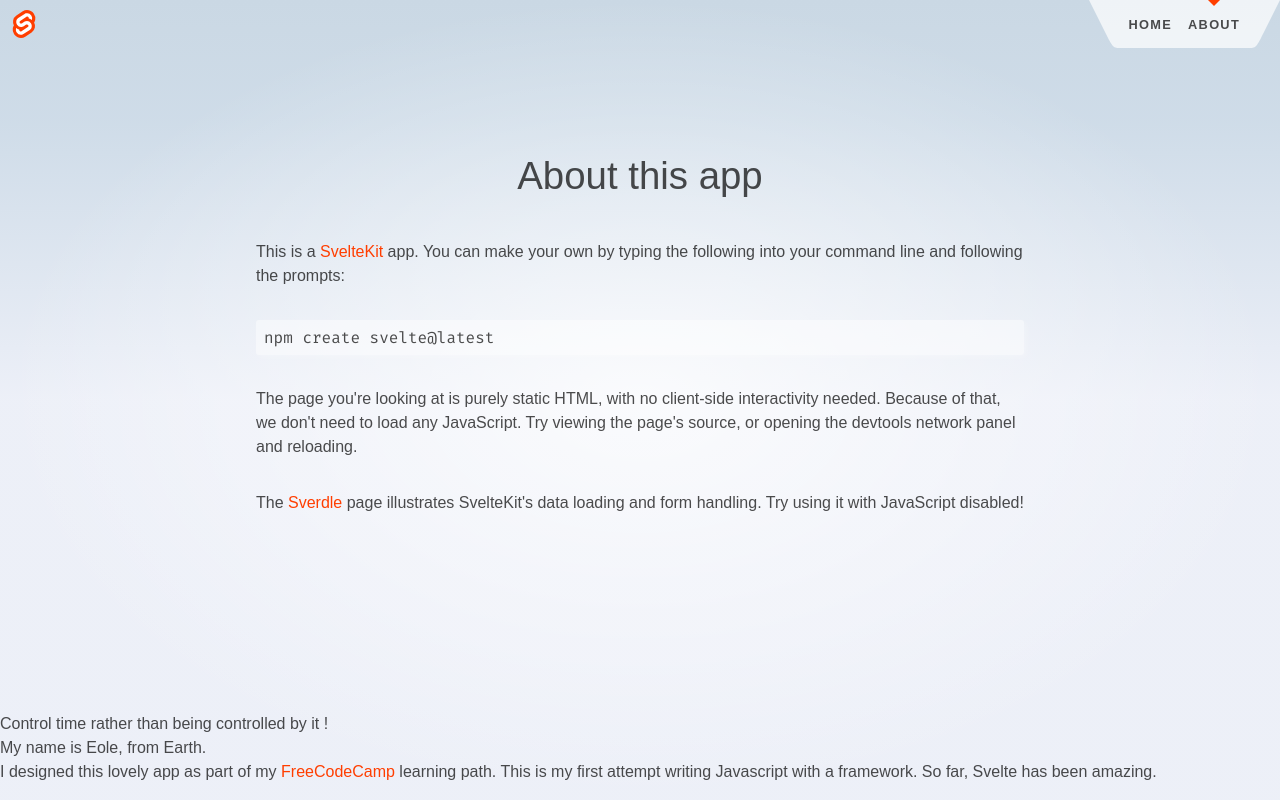
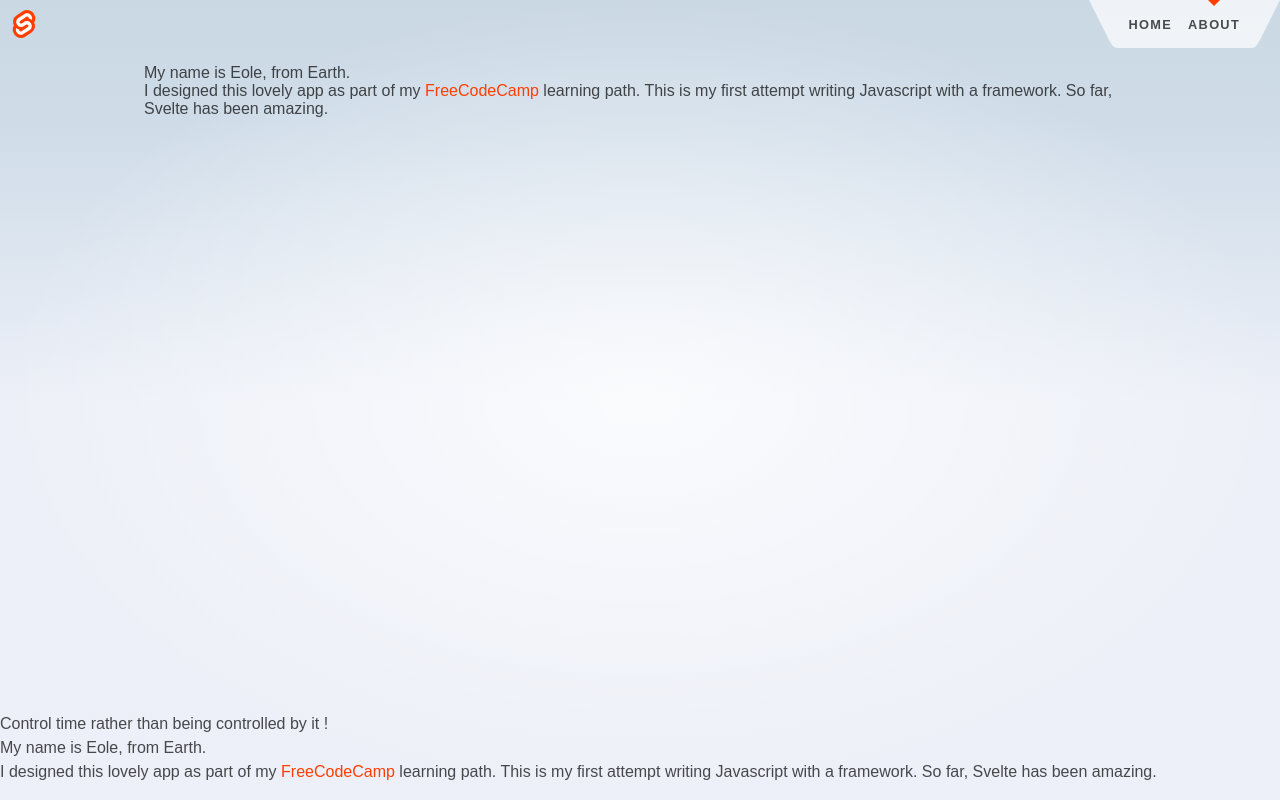
Before and after one commit to anotheropensourcefan/sveltekit-is-amazing, a SvelteKit app: page /about in a window 1280 px wide. Built offline with nearby package versions, Linux system fonts and the light colour scheme.

Commit message:
Update +page.svelte

```diff
--- a/src/routes/about/+page.svelte
+++ b/src/routes/about/+page.svelte
@@ -1,26 +1,9 @@
 <svelte:head>
 	<title>About</title>
-	<meta name="description" content="About this app" />
+	<meta name="description" content="About me" />
 </svelte:head>
 
-<div class="text-column">
-	<h1>About this app</h1>
-
-	<p>
-		This is a <a href="https://kit.svelte.dev">SvelteKit</a> app. You can make your own by typing the
-		following into your command line and following the prompts:
-	</p>
-
-	<pre>npm create svelte@latest</pre>
-
-	<p>
-		The page you're looking at is purely static HTML, with no client-side interactivity needed.
-		Because of that, we don't need to load any JavaScript. Try viewing the page's source, or opening
-		the devtools network panel and reloading.
-	</p>
-
-	<p>
-		The <a href="/sverdle">Sverdle</a> page illustrates SvelteKit's data loading and form handling. Try
-		using it with JavaScript disabled!
-	</p>
+<div>
+	My name is Eole, from Earth.<br>
+	I designed this lovely app as part of my <a href="https://www.freecodecamp.org">FreeCodeCamp</a> learning path. This is my first attempt writing Javascript with a framework. So far, Svelte has been amazing.<br>
 </div>
```
